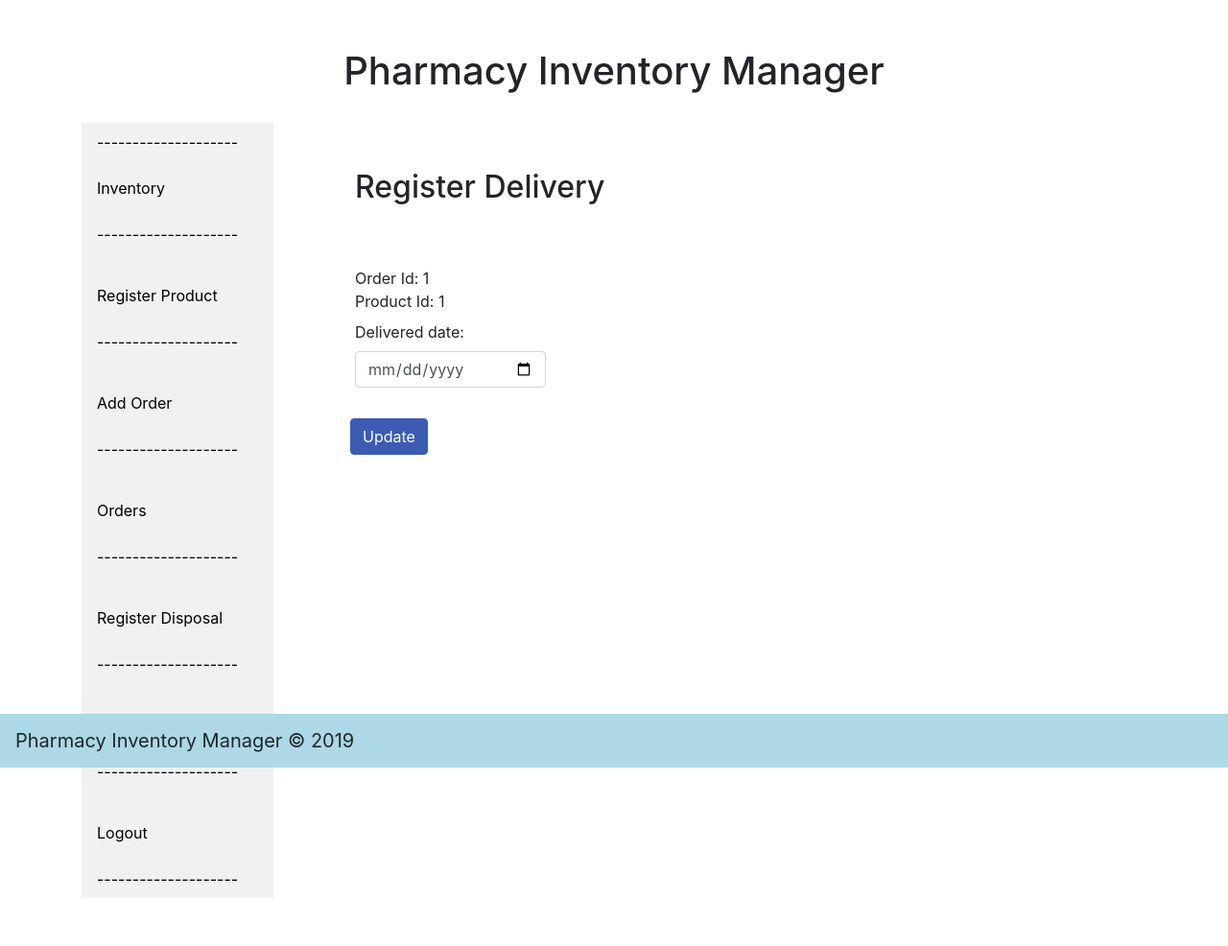
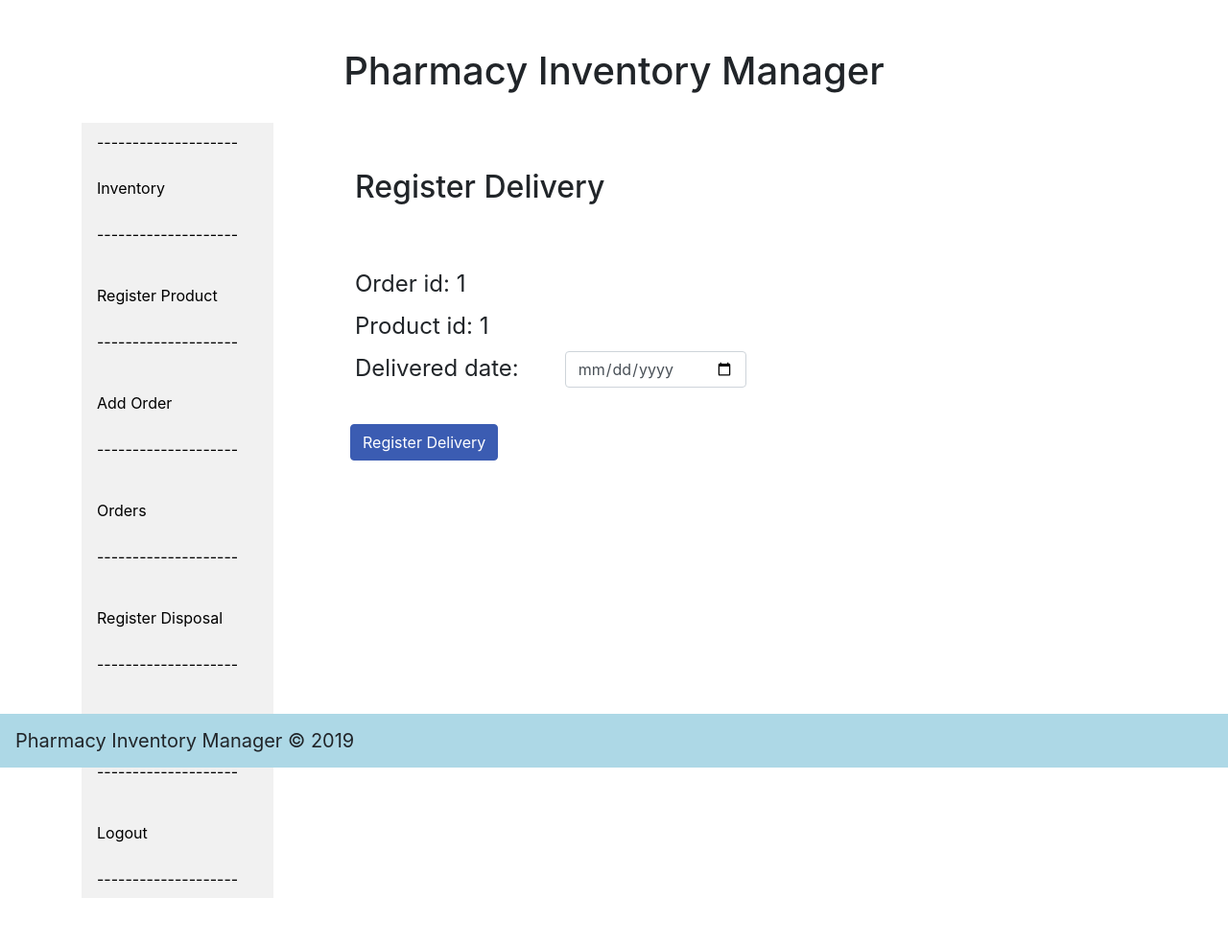
Before and after one commit to alexsaldana9/inventory_php, a PHP site: page /registerDelivery.php?id=1 in a window 1280 px wide. Shown: the whole page at 96% size. Run offline with PHP 8.4, Linux system fonts and the light colour scheme; a user stored in the database is signed in; tables that the repository leaves empty hold one stand-in row (values such as "Sample post").

Commit message:
format register delivery

```diff
--- a/registerDelivery.php
+++ b/registerDelivery.php
@@ -57,21 +57,28 @@
 <form method = "post" action = "registerDelivery.php">
   <input type="hidden" name="id" value="<?php echo $row['id']?>">
 
-  <label></label>Order Id: <?php echo $row['id']?></label><br>
-  <label>Product Id: <?php echo $row['product_id']?></label><br>
+  <label class="item">Order id: <?php echo $row['id']?></label><br>
+  <label class="item">Product id: <?php echo $row['product_id']?></label><br>
 
 
     <div class="form-row">
-      <div class="form-group col-md-3">
+      <div class="form-group col-md-6">
         <div class="form-group">
-          <label for="start_date">Delivered date:</label>
-          <input type="date" class="form-control" id="delivered_date" name="delivered_date" required />
+          <div class="row">
+            <div class="col-sm-6 item">
+               <label for="start_date" class="title-tag">Delivered date:</label>
+            </div>
+            <div class="col-sm-6">
+              <input type="date" class="form-control" id="delivered_date" name="delivered_date" required />
+            </div>
+          </div>
         </div>
       </div>
     </div>
+
     <div class="form-row">
         <div class="form-group">
-            <input type="submit" value="Update" class="btn btn-primary" />
+            <input type="submit" value="Register Delivery" class="btn btn-primary" />
         </div>
     </div>
 </form>
--- a/style.css
+++ b/style.css
@@ -64,3 +64,7 @@ h2{
   margin-top: 1.5em;
   margin-bottom: 2em;
 }
+
+.item {
+  font-size: 1.5em;
+}
```
